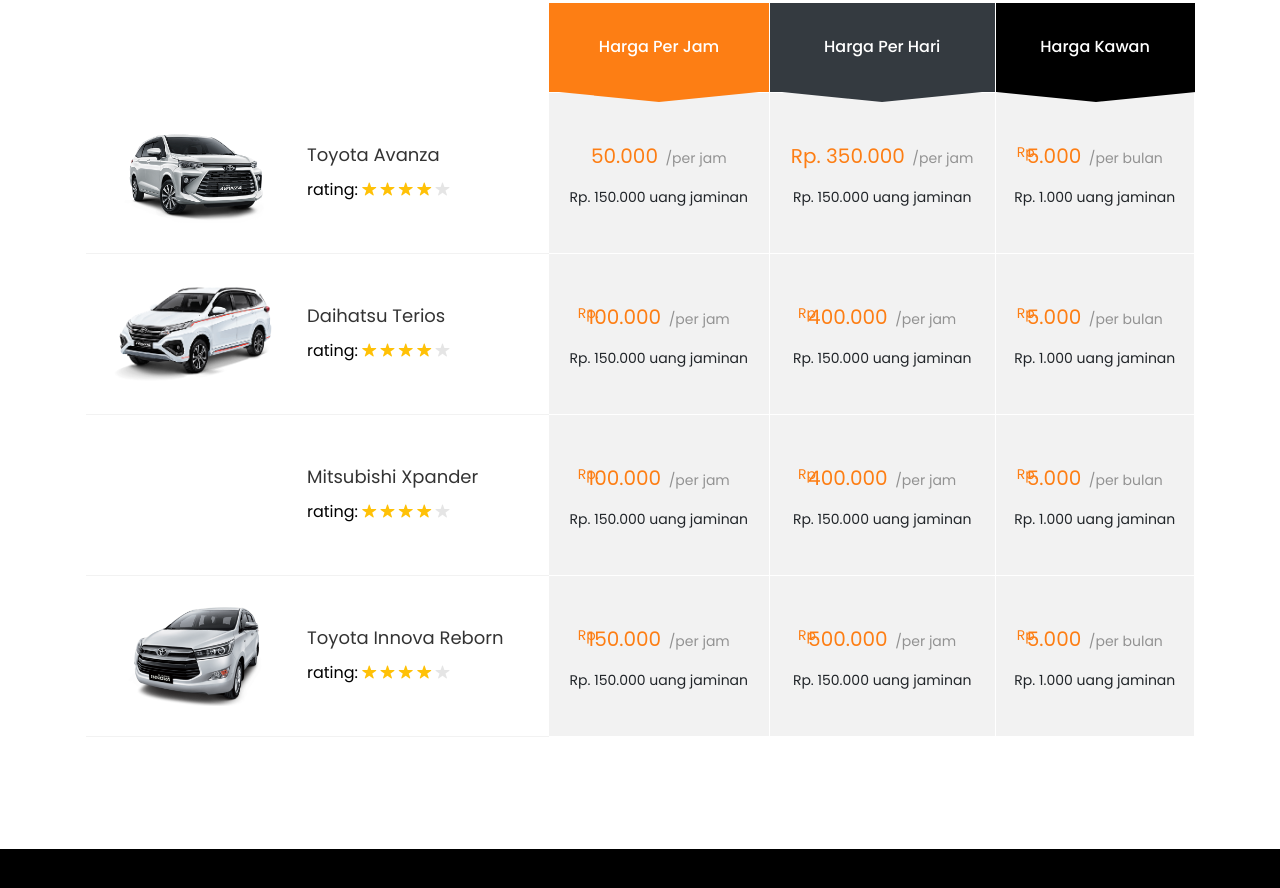
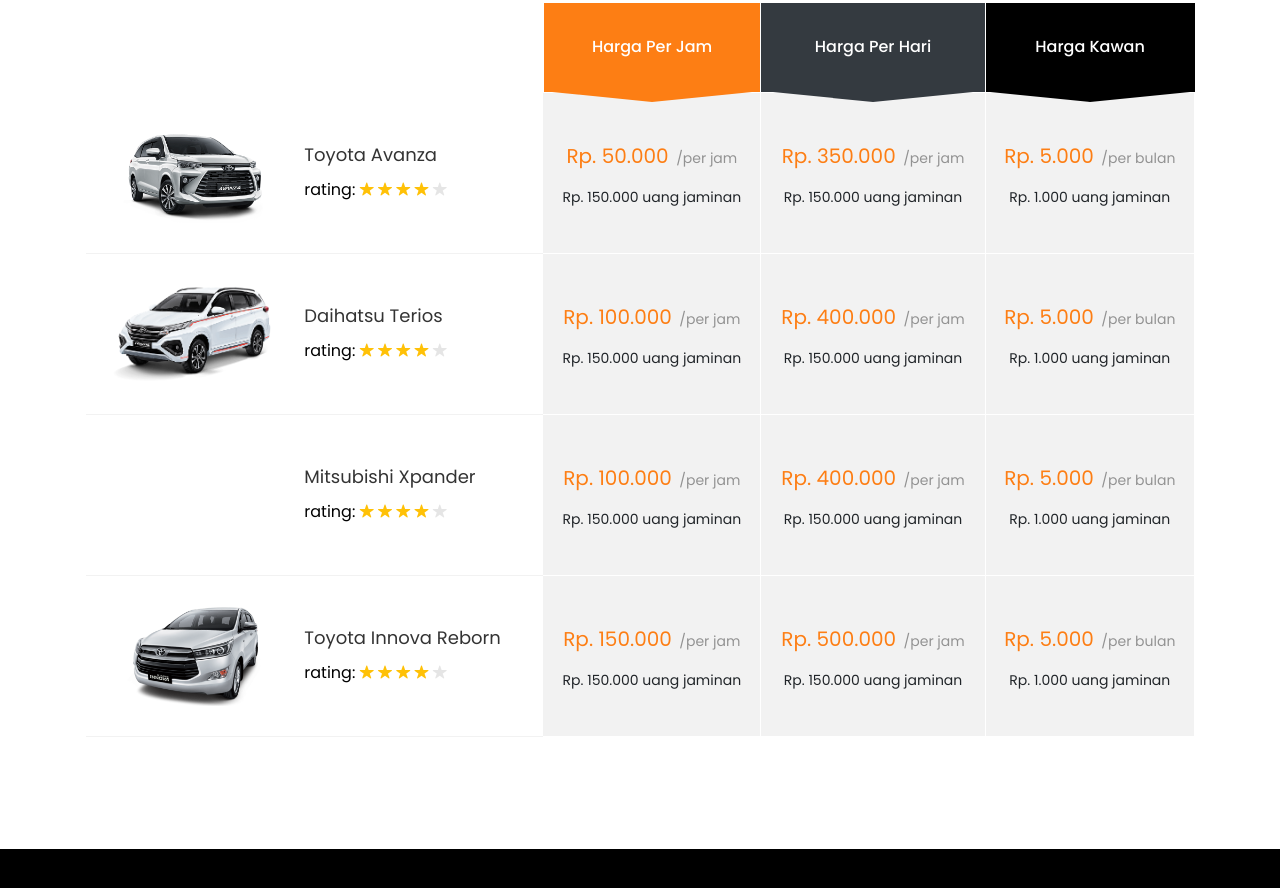
Before and after one commit to gtrnat/gtrnat.github.io, a plain HTML site: page pricing.html in a window 1280 px wide. Shown: the part 694-1582 px from the top of the page. Drawn offline with Linux system fonts and the light colour scheme; some packages are replaced by stand-ins of ours; no server answers; files whose address does not match are found by name.

Commit message:
Update pricing.html

```diff
--- a/pricing.html
+++ b/pricing.html
@@ -94,7 +94,7 @@
 						        	<p class="btn-custom"><a href="https://api.whatsapp.com/send/?phone=6282183581026&text=Halo+min+saya+ingin+rental+kendaraan+Avanza+22&type=phone_number&app_absent=0">Pesan</a></p>
 						        	<div class="price-rate">
 							        	<h3>
-							        		<span class="num">50.000</span>
+							        		<span class="num">Rp. 50.000</span>
 							        		<span class="per">/per jam</span>
 							        	</h3>
 							        	<span class="subheading">Rp. 150.000 uang jaminan</span>
@@ -116,7 +116,7 @@
 						        	<p class="btn-custom"><a href="https://api.whatsapp.com/send/?phone=6282183581026&text=Halo+min+saya+ingin+rental+kendaraan+Avanza+22&type=phone_number&app_absent=0">Pesan</a></p>
 						        	<div class="price-rate">
 							        	<h3>
-							        		<span class="num"><small class="currency">Rp.</small> 5.000</span>
+							        		<span class="num">Rp. 5.000</span>
 							        		<span class="per">/per bulan</span>
 							        	</h3>
 							        	<span class="subheading">Rp. 1.000 uang jaminan</span>
@@ -142,7 +142,7 @@
 						        	<p class="btn-custom"><a href="https://api.whatsapp.com/send/?phone=6282183581026&text=Halo+min+saya+ingin+rental+kendaraan+Daihatsu+Terios&type=phone_number&app_absent=0">Pesan</a></p>
 						        	<div class="price-rate">
 							        	<h3>
-							        		<span class="num"><small class="currency">Rp.</small> 100.000</span>
+							        		<span class="num">Rp. 100.000</span>
 							        		<span class="per">/per jam</span>
 							        	</h3>
 							        	<span class="subheading">Rp. 150.000 uang jaminan</span>
@@ -153,7 +153,7 @@
 						        	<p class="btn-custom"><a href="https://api.whatsapp.com/send/?phone=6282183581026&text=Halo+min+saya+ingin+rental+kendaraan+Daihatsu+Terios&type=phone_number&app_absent=0">Pesan</a></p>
 						        	<div class="price-rate">
 							        	<h3>
-							        		<span class="num"><small class="currency">Rp.</small> 400.000</span>
+							        		<span class="num">Rp. 400.000</span>
 							        		<span class="per">/per jam</span>
 							        	</h3>
 							        	<span class="subheading">Rp. 150.000 uang jaminan</span>
@@ -164,7 +164,7 @@
 						        	<p class="btn-custom"><a href="https://api.whatsapp.com/send/?phone=6282183581026&text=Halo+min+saya+ingin+rental+kendaraan+Daihatsu+Terios&type=phone_number&app_absent=0">Pesan</a></p>
 						        	<div class="price-rate">
 							        	<h3>
-							        		<span class="num"><small class="currency">Rp.</small> 5.000</span>
+							        		<span class="num">Rp. 5.000</span>
 							        		<span class="per">/per bulan</span>
 							        	</h3>
 							        	<span class="subheading">Rp. 1.000 uang jaminan</span>
@@ -190,7 +190,7 @@
 						        	<p class="btn-custom"><a href="https://api.whatsapp.com/send/?phone=6282183581026&text=Halo+min+saya+ingin+rental+kendaraan+Mitsubishi+Xpander&type=phone_number&app_absent=0">Pesan</a></p>
 						        	<div class="price-rate">
 							        	<h3>
-							        		<span class="num"><small class="currency">Rp.</small> 100.000</span>
+							        		<span class="num">Rp. 100.000</span>
 							        		<span class="per">/per jam</span>
 							        	</h3>
 							        	<span class="subheading">Rp. 150.000 uang jaminan</span>
@@ -201,7 +201,7 @@
 						        	<p class="btn-custom"><a href="https://api.whatsapp.com/send/?phone=6282183581026&text=Halo+min+saya+ingin+rental+kendaraan+Mitsubishi+Xpander&type=phone_number&app_absent=0">Pesan</a></p>
 						        	<div class="price-rate">
 							        	<h3>
-							        		<span class="num"><small class="currency">Rp.</small> 400.000</span>
+							        		<span class="num">Rp. 400.000</span>
 							        		<span class="per">/per jam</span>
 							        	</h3>
 							        	<span class="subheading">Rp. 150.000 uang jaminan</span>
@@ -212,7 +212,7 @@
 						        	<p class="btn-custom"><a href="https://api.whatsapp.com/send/?phone=6282183581026&text=Halo+min+saya+ingin+rental+kendaraan+Mitsubishi+Xpander&type=phone_number&app_absent=0">Pesan</a></p>
 						        	<div class="price-rate">
 							        	<h3>
-							        		<span class="num"><small class="currency">Rp.</small> 5.000</span>
+							        		<span class="num">Rp. 5.000</span>
 							        		<span class="per">/per bulan</span>
 							        	</h3>
 							        	<span class="subheading">Rp. 1.000 uang jaminan</span>
@@ -238,7 +238,7 @@
 						        	<p class="btn-custom"><a href="https://api.whatsapp.com/send/?phone=6282183581026&text=Halo+min+saya+ingin+rental+kendaraan+Innova+Reborn&type=phone_number&app_absent=0">Pesan</a></p>
 						        	<div class="price-rate">
 							        	<h3>
-							        		<span class="num"><small class="currency">Rp.</small> 150.000</span>
+							        		<span class="num">Rp. 150.000</span>
 							        		<span class="per">/per jam</span>
 							        	</h3>
 							        	<span class="subheading">Rp. 150.000 uang jaminan</span>
@@ -249,7 +249,7 @@
 						        	<p class="btn-custom"><a href="https://api.whatsapp.com/send/?phone=6282183581026&text=Halo+min+saya+ingin+rental+kendaraan+Innova+Reborn&type=phone_number&app_absent=0">Pesan</a></p>
 						        	<div class="price-rate">
 							        	<h3>
-							        		<span class="num"><small class="currency">Rp.</small> 500.000</span>
+							        		<span class="num">Rp. 500.000</span>
 							        		<span class="per">/per jam</span>
 							        	</h3>
 							        	<span class="subheading">Rp. 150.000 uang jaminan</span>
@@ -260,7 +260,7 @@
 						        	<p class="btn-custom"><a href="https://api.whatsapp.com/send/?phone=6282183581026&text=Halo+min+saya+ingin+rental+kendaraan+Innova+Reborn&type=phone_number&app_absent=0">Pesan</a></p>
 						        	<div class="price-rate">
 							        	<h3>
-							        		<span class="num"><small class="currency">Rp.</small> 5.000</span>
+							        		<span class="num">Rp. 5.000</span>
 							        		<span class="per">/per bulan</span>
 							        	</h3>
 							        	<span class="subheading">Rp. 1.000 uang jaminan</span>
```
